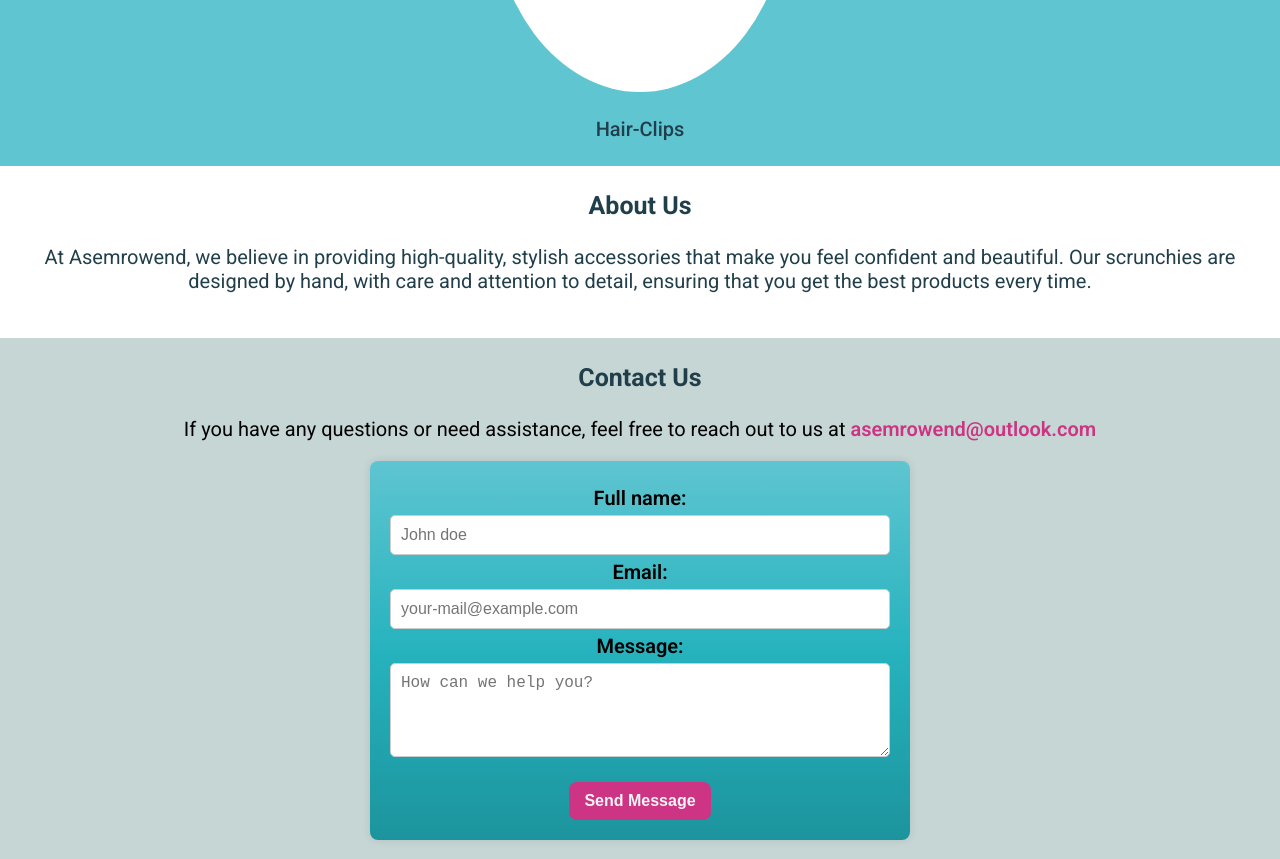
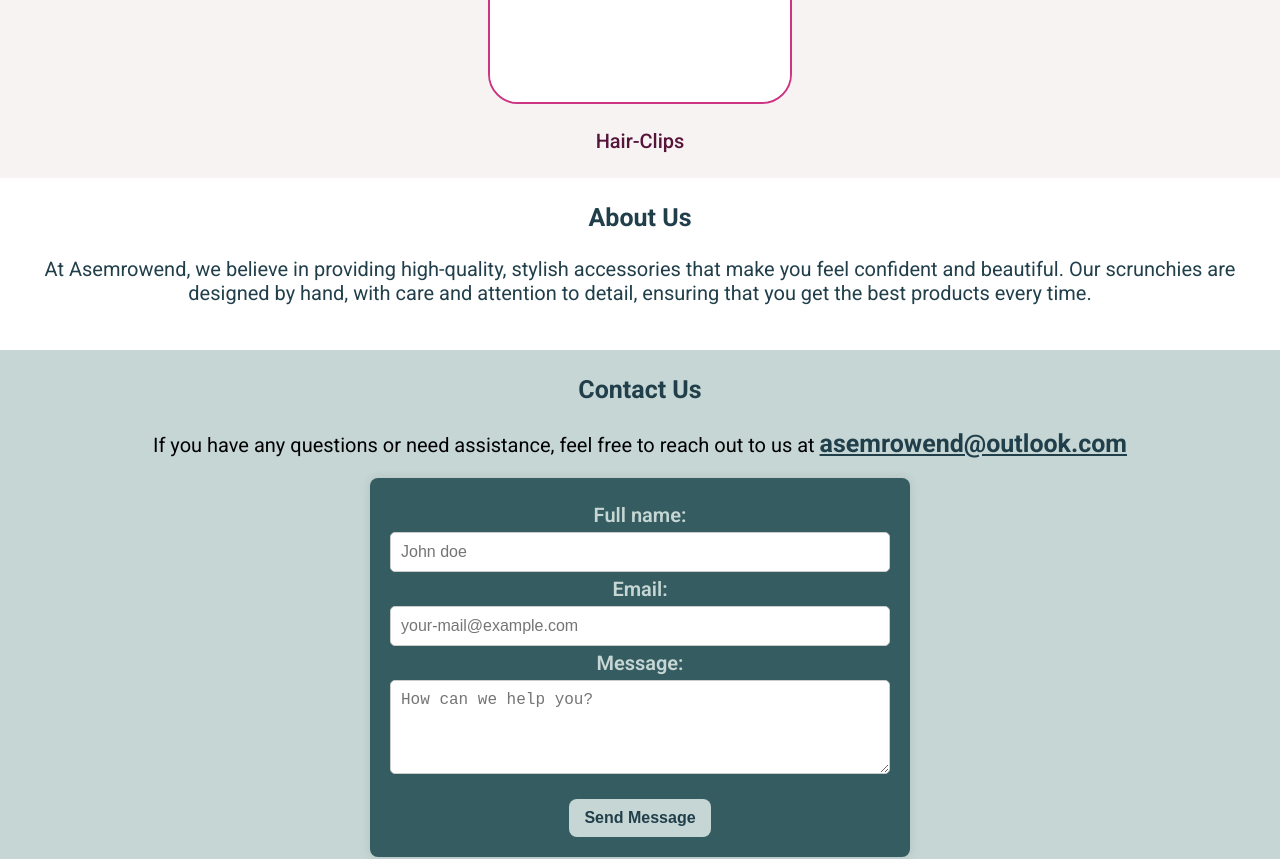
Before and after one commit to JvR-Hannes/Asemrowend_Page, a plain HTML site: page index.html in a window 1280 px wide. Shown: the part 1650-2509 px from the top of the page. Drawn offline with Linux system fonts and the light colour scheme.

Commit message:
Made CSS changes

```diff
--- a/index.html
+++ b/index.html
@@ -4,7 +4,8 @@
 <head>
     <meta name="viewport" content="width=device-width, initial-scale=1.0">
     <meta charset="utf-8">
-    <script defer src="https://cloud.umami.is/script.js" data-website-id="159107aa-4225-4de6-8c26-c09d8e6b264f"></script>
+    <script defer src="https://cloud.umami.is/script.js"
+        data-website-id="159107aa-4225-4de6-8c26-c09d8e6b264f"></script>
     <link rel="apple-touch-icon" sizes="180x180" href="img/favicon/apple-touch-icon.png">
     <link rel="icon" type="image/png" sizes="32x32" href="img/favicon/favicon-32x32.png">
     <link rel="icon" type="image/png" sizes="16x16" href="img/favicon/favicon-16x16.png">
@@ -76,7 +77,8 @@
             <h3 id="contact-us">Contact Us</h3>
             <p>If you have any questions or need assistance, feel free to reach out to us at <a
                     href="mailto:asemrowend@outlook.com">asemrowend@outlook.com</a></p>
-            <form name="contact" method="POST" data-netlify="true">
+            <form name="contact" method="POST" id="contact" data-netlify="true">
+                <div class="form-container">
                     <input type="hidden" name="form-name" value="contact">
                     <label for="name">Full name:</label>
                     <input type="text" id="name" name="name" placeholder="John doe" required />
@@ -85,9 +87,11 @@
                     <input type="email" id="email" name="email" placeholder="your-mail@example.com" required />
 
                     <label for="message">Message:</label>
-                <textarea id="message" name="message" rows="4" placeholder="How can we help you?" required></textarea>
+                    <textarea id="message" name="message" rows="4" placeholder="How can we help you?"
+                        required></textarea>
 
                     <button class="submit-btn" type="submit">Send Message</button>
+                </div>
             </form>
         </section>
 
--- a/styles.css
+++ b/styles.css
@@ -72,7 +72,8 @@
 .photo-list img {
     width: 300px;
     height: auto;
-    border-radius: 50%;
+    border-radius: 30px;
+    border: #CD3483 2px solid;
 }
 
 /* Hero Section */
@@ -92,6 +93,7 @@
     font-weight: 500;
     font-size: 16px;
     text-decoration: none;
+    transition: background-color 0.5s;
 }
 
 .shop-btn:hover,
@@ -107,7 +109,7 @@
 /* Main Content */
 
 #photo-block {
-    background-color: #5EC5D1;
+    background-color: #F6F3F2;
 }
 
 .photo-list {
@@ -126,14 +128,13 @@
 
 .product-text:hover,
 .product-text:focus {
-    color: #57143A;
-    font-size: 30px;
+    font-size: 25px;
 }
 
 .product-text {
     font-size: 20px;
     font-weight: 500;
-    color: #213F4B;
+    color: #57143A;
     cursor: pointer;
 }
 
@@ -151,22 +152,30 @@
 }
 
 #contact-block p a {
+    color: #213F4B;
+    text-decoration: none;
+    font-weight: 700;
+    font-size: 25px;
+    text-decoration: underline;
+}
+
+#contact-block p a:hover,
+#contact-block p a:focus {
     color: #CD3483;
-    text-decoration: none;
-    font-weight: 600;
 }
 
 form {
     padding: 20px;
     max-width: 500px;
+    background-color: #355D61;
     margin: 0 auto;
-    background-image: linear-gradient(#5ec5d1, #26B3BE, #1C949D);
     border-radius: 8px;
-    box-shadow: 0 0 10px #00000019;
+    box-shadow: 0 0 11px #00000019;
 }
 
 form label {
     display: block;
+    color: #C6D6D4;
     margin-top: 5px;
     font-weight: 600;
 }
@@ -185,14 +194,20 @@
 .submit-btn {
     margin-top: 20px;
     padding: 10px 15px;
-    background-color: #CD3483;
-    color: whitesmoke;
+    background-color: #C6D6D4;
+    color: #213F4B;
     border: none;
     border-radius: 8px;
     cursor: pointer;
     font-size: 16px;
     font-weight: 600;
-    transition: background-color 0.3s;
+    transition: background-color 0.5s;
+}
+
+.submit-btn:hover,
+.submit-btn:focus {
+    background-color: #CD3483;
+    color: whitesmoke;
 }
 
 
```
Also changed, not shown: 1 other file. Lines whose indentation alone changed are shown as unchanged.
